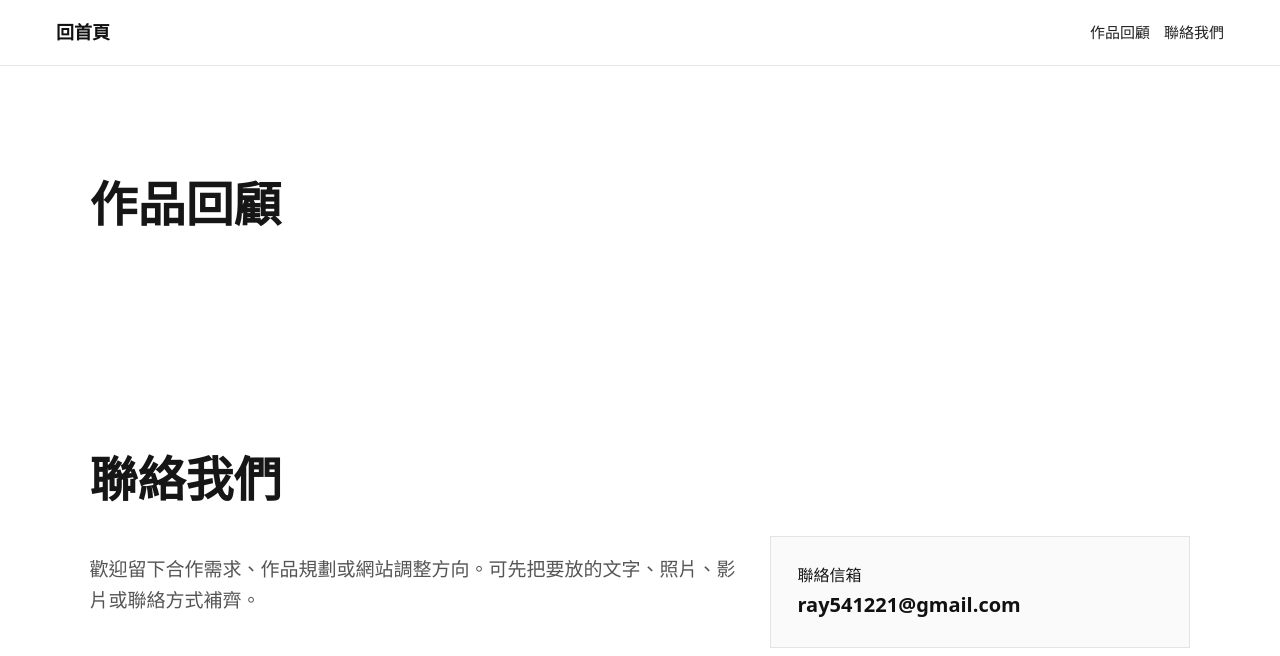
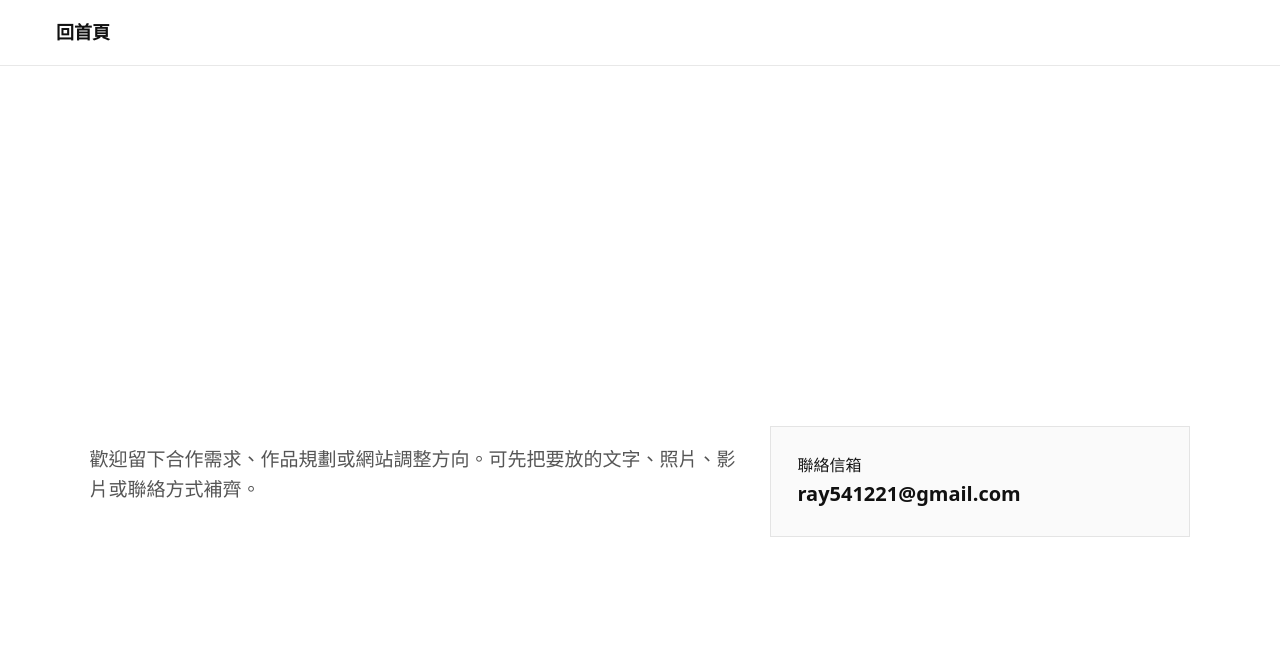
Before and after one commit to ray541221/-, a plain HTML site: page page2.html in a window 1280 px wide. Drawn offline with Linux system fonts and the light colour scheme.

Commit message:
remove second page labels

```diff
--- a/page2.html
+++ b/page2.html
@@ -156,19 +156,13 @@
 <body>
   <header>
     <a class="brand" href="./index.html">回首頁</a>
-    <nav aria-label="頁面導覽">
-      <a href="#works">作品回顧</a>
-      <a href="#contact">聯絡我們</a>
-    </nav>
   </header>
 
   <main>
     <section id="works">
-      <h2>作品回顧</h2>
     </section>
 
     <section id="contact">
-      <h2>聯絡我們</h2>
       <div class="contact-box">
         <p>歡迎留下合作需求、作品規劃或網站調整方向。可先把要放的文字、照片、影片或聯絡方式補齊。</p>
         <div class="contact-card">
```
